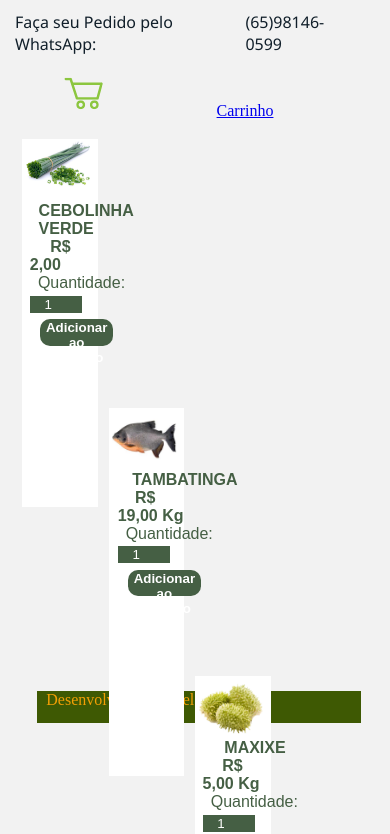
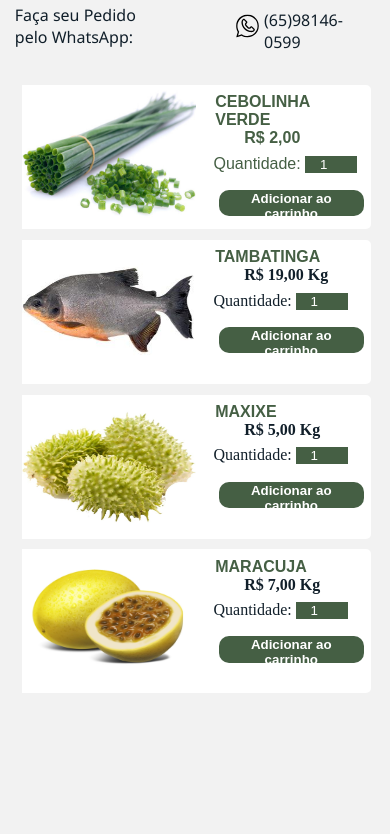
Before and after one commit to danpinheiro97/fazenda_corrego_do_meio, a plain HTML site: page fazenda.html in a window 390 px wide. Shown: the part 176-1010 px from the top of the page. After the commit the page ends 873 px from the top, so only its background shows below. Drawn offline with Linux system fonts and the light colour scheme.

Commit message:
Atualizando responsividade

```diff
--- a/fazenda.css
+++ b/fazenda.css
@@ -13,7 +13,7 @@ background-color: #F2F2F2;
 @media (max-width:767.98px){
     body{
         margin: 0 auto;
-        width: 22.5em;
+        width: 77%;
 
     }
 }
@@ -40,7 +40,7 @@ div#flutuante{
     div#flutuante{
       display: block;
     width: 23%;
-    left: 75%;
+    left: 85%;
     bottom: 84.7%;
     position: fixed;
     z-index: 2;
@@ -62,11 +62,11 @@ ul#menuflu{
     ul#menuflu{
     position: fixed;
     top: 11%;
-    left: 45%;
+    left: 53%;
     width: 35%;
     background-color: #F29F05;
     font-size: 12pt;
-    height: 12em;
+    height: fit-content;
     list-style: none;
     font-size: 12pt;
     list-style: none;
@@ -83,13 +83,19 @@ ul#menuflu li{
 
 @media (max-width:767.98px){
     ul#menuflu li{
-    margin-left: 16%;
-    margin-top: 1.9%;}}
+    margin-left: 25%;
+    margin-top: 5%;}}
 
 
 
 div#flutuante:hover div#menuflutuante{
     display: block;
+}
+
+.btn {
+    display: inline-flex;
+    align-items: center;
+    padding: 0 0.3rem;
 }
 
 
@@ -104,9 +110,9 @@ div#sky{
 }
 @media (max-width:767.98px){
     div#sky{
-      margin-left: -2%;
-    width: 103.7%;
+    width: 129.9%;
     height: 4.5em;
+    margin-left: -15%;
     }}
 
 div#sky h1{
@@ -189,16 +195,21 @@ div#identification{
     }}
 
 img#logo{
-    width:10%;
+        width: 10%;
     height: 140%;
     position: relative;
-    bottom:25%;
-    margin-left: 1%;
+    bottom: 25%;
+    left:1%;
+
+
 
 }
 @media (max-width:767.98px){
     img#logo{
-        width:25%;
+        width: 25%;
+    right: 0%;
+    position: relative;
+    left: -12%;
     }}
 
 h1#titulologo{
@@ -211,21 +222,25 @@ h1#titulologo{
 }
 @media (max-width:767.98px){
     h1#titulologo{
-      margin-top: -17%;
+    margin-top: -18%;
     font-size: 16pt;
     width: 12em;
-    margin-left: 26%;
+    left: 14%;
 }
 }
 div#contato{
-    width: 60%;
+    width: 97%;
     display: inline-flex;
-    margin-left: 0%;
+
 }
 @media (max-width:767.98px){
     div#contato{
     width: 100%;
-    }}
+    left: -15%;
+    position: relative;
+}
+}
+
 
 img#whats{
       width: 13%;
@@ -237,7 +252,12 @@ img#whats{
 }
 @media (max-width:767.98px){
     img#whats{
-        display: none;
+    position: absolute;
+    margin-right: 0%;
+    margin-left: 0%;
+    left: 73%;
+    width: 19%;
+    bottom: 0%;
     }}
 
 
@@ -247,15 +267,15 @@ font-family: 'Segoe UI', Tahoma, Geneva, Verdana, sans-serif;
     position: relative;
     top: 16%;
     font-size: 13pt;
-
-    width: 50%;
+    width: 41%;
     height: fit-content;
 
 }
 @media (max-width:767.98px){
     h2#whatsapp{
   font-size: 12pt;
-    width: 61%;
+    width: 51%;
+    left: 5%;
     }}
 h2#number{
     font-family: 'Segoe UI', Tahoma, Geneva, Verdana, sans-serif;
@@ -272,7 +292,10 @@ h2#number{
     h2#number{
     width: 7em;
     font-size: 12pt;
+    left: 34%;
+    margin-top: 6%;
 }
+
 }
 
 nav#menu1{
@@ -281,8 +304,6 @@ nav#menu1{
     text-align: center;
     width: 100%;
     height:fit-content;
-
-
 
 }
 
@@ -402,38 +423,71 @@ img#leaf2{
 
     }}
 
-    button#bucarrinho{
+    a#bucarrinho{
     display: inline-flex;
-    width: 15%;
+    width: 20%;
     margin-top: 1%;
     height: 3em;
     background-color: #3E5903;
     border-radius: 5px;
     border: none;
+    text-decoration: none;
+    color: #C6D58C;
+    text-align: right;
+    font-family: 'Segoe UI', Tahoma, Geneva, Verdana, sans-serif;
+    font-weight: bolder;
 }
 
     @media (max-width:767.98px){
-        button#bucarrinho{
-    width: 10em;
+        a#bucarrinho{
+    display: none;
 
         }}
-       button#bucarrinho:hover{
-           background-color:#F27405;
-
+       a#bucarrinho:hover{
+           background-color:#F29F05;
+           color:#3E5903;
        }
 
-    a#acarrinho{
-      text-decoration: none;
-    color: #C6D58C;
-    margin-top: 10%;
-    margin-right: 13%;
-    }
 
     img#carrinhoverde{
  width: 39%;
     height: 3em;
     margin-bottom: 0%;
-    margin-right: 17%;
+
+    }
+
+    a#bucarrinho2{
+    display: inline-flex;
+    width: 120%;
+    margin-top: 70%;
+    height: 3em;
+    background-color: #3E5903;
+    border-radius: 5px;
+    border: none;
+    text-decoration: none;
+    color: #C6D58C;
+    text-align: right;
+    font-family: 'Segoe UI', Tahoma, Geneva, Verdana, sans-serif;
+    font-weight: bolder;
+}
+
+    @media (max-width:767.98px){
+        a#bucarrinho2{
+        position: relative;
+        right: 65%;
+
+        }}
+       a#bucarrinho:hover{
+           background-color:#F29F05;
+           color:#3E5903;
+       }
+
+
+    img#carrinhoverde{
+ width: 39%;
+    height: 3em;
+    margin-bottom: 0%;
+
     }
 
 section#main{
@@ -442,6 +496,10 @@ section#main{
     top: 0.5em;
     position: relative;
 }
+  @media (max-width:767.98px){
+section#main{
+    right: 10%;
+    width: 121%;}}
 
 div#products{
     margin-top: 3%;
@@ -476,9 +534,15 @@ width: 20%;
 
 img#cebolinha{
 width: 85%;
-margin-left:5%;
+margin-left:5%;}
 
 
+@media (max-width:767.98px){
+
+img#cebolinha{
+    width: 50%;
+    height: 100%;
+    margin-left: 0%;}
 }
 
 
@@ -488,6 +552,16 @@ div#cebolinhas{
     background-color: white;
     margin-left: 2%;
 }
+  @media (max-width:767.98px){
+div#cebolinhas{
+
+    position: relative;
+    width: 96%;
+    height: 9em;
+    background-color: white;
+    border-radius: 5px;
+    margin-left: 2%;
+}}
 
 div#cebolinhas:hover{
         box-shadow: 0 0 10px 2px rgb(124 124 124 / 20%);
@@ -500,6 +574,16 @@ div#tcebolinha{
     margin-left:10%;
 
 }
+ @media (max-width:767.98px){
+div#tcebolinha{
+
+position: relative;
+    width: 49%;
+    left: -1%;
+    margin-left: 50%;
+    margin-top: 0%;
+    bottom: 97%;
+}}
 div#tcebolinha a{
     width: fit-content;
     display: block;
@@ -562,9 +646,15 @@ hr#dois{
 }
 img#tambatinga{
 width: 85%;
-margin-left:5%;
+margin-left:5%;}
 
 
+@media (max-width:767.98px){
+
+img#tambatinga{
+    width: 50%;
+    height: 100%;
+    margin-left: 0%;}
 }
 
 
@@ -572,27 +662,46 @@ div#tambatingas{
     width: 21%;
     height: 23em;
     background-color: white;
-    margin-left: 26%;
-    margin-top: -27.6%;
+    margin-left: 2%;
 }
+  @media (max-width:767.98px){
+div#tambatingas{
+    position: relative;
+    width: 96%;
+    height: 9em;
+    background-color: white;
+    border-radius: 5px;
+    margin-left: 2%;
+    margin-top:3%;
+}}
 
 div#tambatingas:hover{
         box-shadow: 0 0 10px 2px rgb(124 124 124 / 20%);
 }
 
-div#ttambatinga{
+div#tambatinga{
      font-family: 'Source Sans Pro', sans-serif;
     color: #455F44;
-    margin-top: -7%;
-    margin-left: 12%;
+    margin-top:10%;
+    margin-left:10%;
 
 }
+ @media (max-width:767.98px){
+div#ttambatinga{
+
+position: relative;
+    width: 49%;
+    left: -1%;
+    margin-left: 50%;
+    margin-top: 0%;
+    bottom: 97%;
+}}
 div#ttambatinga a{
     width: fit-content;
     display: block;
     font-family: 'Source Sans Pro', sans-serif;
     color: #455F44;
-    margin-left: 22%;
+    margin-left: 13%;
     text-decoration: none;
 
 }
@@ -604,14 +713,24 @@ div#ttambatinga a:hover{
 
 }
 div#ttambatinga span{
-    margin-left:26%;
+    margin-left:30%;
 }
 
+
+div#tmaxixe span{
+    margin-left:29%;
+}
 img#maxixe{
 width: 85%;
-margin-left:5%;
+margin-left:5%;}
 
 
+@media (max-width:767.98px){
+
+img#maxixe{
+    width: 50%;
+    height: 100%;
+    margin-left: 0%;}
 }
 
 
@@ -619,27 +738,47 @@ div#maxixes{
     width: 21%;
     height: 23em;
     background-color: white;
-    margin-left: 50%;
-    margin-top: -27.6%;
+    margin-left: 2%;
 }
+  @media (max-width:767.98px){
+div#maxixes{
+
+    position: relative;
+    width: 96%;
+    height: 9em;
+    background-color: white;
+    border-radius: 5px;
+    margin-left: 2%;
+        margin-top:3%;
+}}
 
 div#maxixes:hover{
         box-shadow: 0 0 10px 2px rgb(124 124 124 / 20%);
 }
 
-div#tmaxixe{
+div#maxixe{
      font-family: 'Source Sans Pro', sans-serif;
     color: #455F44;
-    margin-top: -7%;
-    margin-left: 10%;
+    margin-top:10%;
+    margin-left:10%;
 
 }
+ @media (max-width:767.98px){
+div#tmaxixe{
+
+position: relative;
+    width: 49%;
+    left: -1%;
+    margin-left: 50%;
+    margin-top: 0%;
+    bottom: 97%;
+}}
 div#tmaxixe a{
     width: fit-content;
     display: block;
     font-family: 'Source Sans Pro', sans-serif;
     color: #455F44;
-    margin-left: 32%;
+    margin-left: 13%;
     text-decoration: none;
 
 }
@@ -651,54 +790,83 @@ div#tmaxixe a:hover{
 
 }
 div#tmaxixe span{
-    margin-left:29%;
+    margin-left:30%;
+}
+img#maracuja{
+width: 85%;
+margin-left:5%;}
+
+
+@media (max-width:767.98px){
+
+img#maracuja{
+    width: 50%;
+    height: 100%;
+    margin-left: 0%;}
 }
 
-img#maracuja{
-width: 85%;
-margin-left:5%;
-
-
-}
 
 div#maracujas{
     width: 21%;
     height: 23em;
     background-color: white;
-    margin-left: 74%;
-    margin-top: -27.6%;
+    margin-left: 2%;
 }
+  @media (max-width:767.98px){
+div#maracujas{
+
+    position: relative;
+    width: 96%;
+    height: 9em;
+    background-color: white;
+    border-radius: 5px;
+    margin-left: 2%;
+        margin-top:3%;
+}}
 
 div#maracujas:hover{
         box-shadow: 0 0 10px 2px rgb(124 124 124 / 20%);
 }
 
-div#tmaracuja{
+div#maracuja{
      font-family: 'Source Sans Pro', sans-serif;
     color: #455F44;
-    margin-top: -7%;
-    margin-left: 10%;
+    margin-top:10%;
+    margin-left:10%;
 
 }
+ @media (max-width:767.98px){
+div#tmaracuja{
+position: relative;
+    width: 49%;
+    left: -1%;
+    margin-left: 50%;
+    margin-top: 0%;
+    bottom: 97%;
+}}
 div#tmaracuja a{
     width: fit-content;
     display: block;
     font-family: 'Source Sans Pro', sans-serif;
     color: #455F44;
-    margin-left: 27%;
+    margin-left: 13%;
     text-decoration: none;
 
 }
 
-div#tmmaracuja a:hover{
+div#tmaracuja a:hover{
     background-color: #455F44;
     color:white;
     transition: 0.5s;
 
 }
 div#tmaracuja span{
-    margin-left:29%;
+    margin-left:30%;
 }
+
+
+
+
 
 footer#down{
     margin-left: 6%;
--- a/fazenda.html
+++ b/fazenda.html
@@ -3,7 +3,10 @@
   <head>
     <meta charset="UTF-8" />
     <meta http-equiv="X-UA-Compatible" content="IE=edge" />
-    <meta name="viewport" content="width=device-width, initial-scale=1.0" />
+    <meta
+      name="viewport"
+      content="width=device-width, initial-scale=1.0 shrink-to-fit=no user-scalable=no"
+    />
     <title>Fazenda Córrego do Meio II</title>
     <link rel="stylesheet" href="fazenda.css" />
   </head>
@@ -15,7 +18,8 @@
         </h1>
         <h1 class="h">Entrega a partir das 10:00hs da manhã</h1>
         <h1 class="h"><a href="" class="h">Entenda como funciona!</a></h1>
-           <div id="flutuante"><img src="botao.svg" alt="" id="botaoflu">
+        <div id="flutuante">
+          <img src="botao.svg" alt="" id="botaoflu" />
           <div id="menuflutuante">
             <ul type="disc" id="menuflu" class="menu">
               <li class="opt" id="but5">
@@ -29,7 +33,9 @@
               </li>
               <li class="opt" id="but5">OVINOS</li>
               <li class="opt" id="but5">
-            <a href="http://danielpinheiro.bio.br/perfil.html">HORTALIÇAS</a>
+                <a href="http://danielpinheiro.bio.br/perfil.html"
+                  >HORTALIÇAS</a
+                >
               </li>
               <li class="opt" id="but5">
                 <a href="http://danielpinheiro.bio.br/perfil.html">AVES</a>
@@ -40,6 +46,15 @@
               <li class="opt" id="but5">
                 <a href="http://danielpinheiro.bio.br/perfil.html"
                   >VERDURAS & LEGUMES</a
+                >
+              </li>
+              <li>
+                <a href="carrinho.html" id="bucarrinho2" class="btn">
+                  <img
+                    src="carrinho.svg"
+                    alt=""
+                    id="carrinhoverde"
+                  />&nbsp;Carrinho</a
                 >
               </li>
             </ul>
```
Also changed, not shown: carrinho.html (+1 -1 lines), cebolinha.html (+1 -1 lines). Lines whose indentation alone changed are shown as unchanged.
